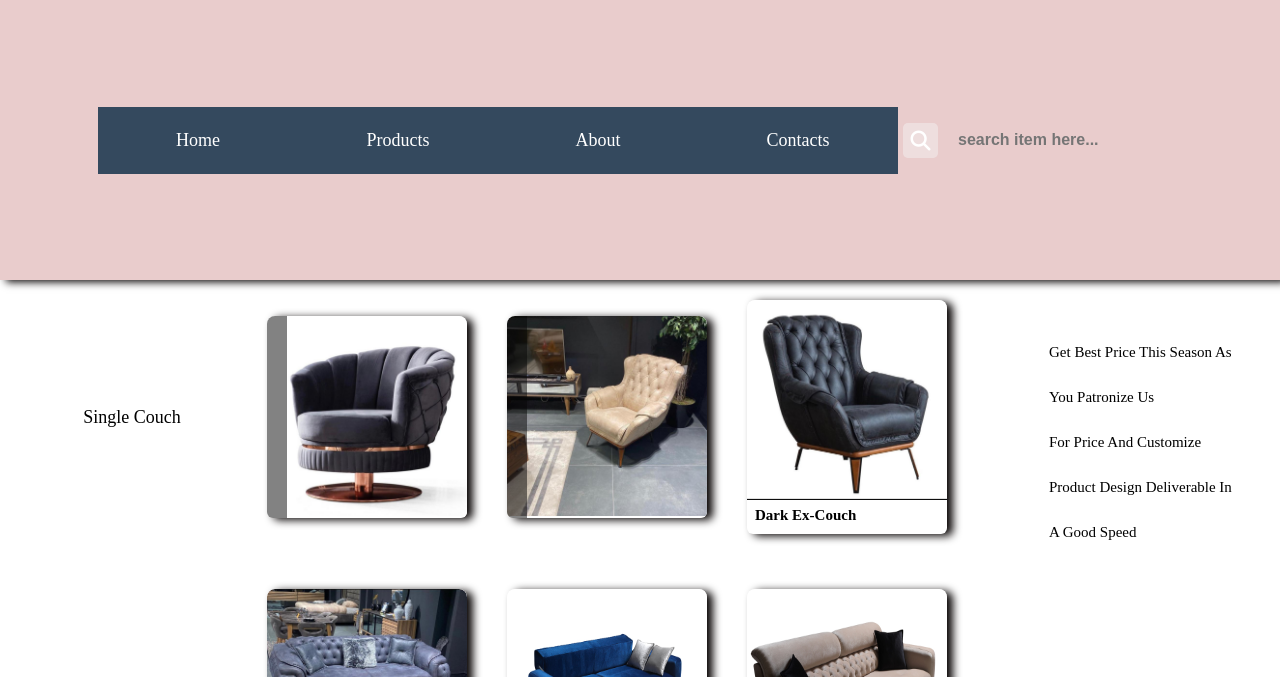
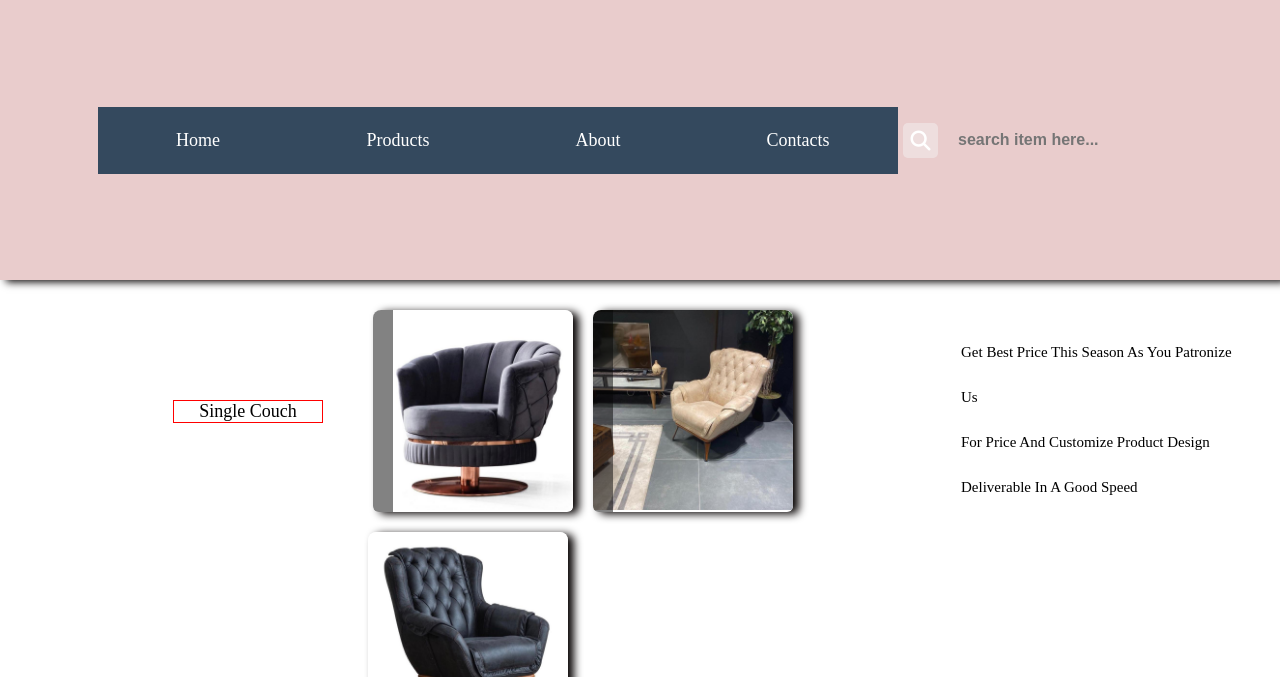
Before and after one commit to ownupalways/Turkishallluxuries, a plain HTML site: page index.html in a window 1280 px wide. Shown: the top 677 px of the page. Drawn offline with Linux system fonts and the light colour scheme.

Commit message:
--- Auto Git Commit ---

```diff
--- a/tal.css
+++ b/tal.css
@@ -244,7 +244,7 @@ li {
     flex-wrap: wrap;
     justify-content: center;
     align-items: center;
-    margin:0 4rem 1.5rem 0;
+    margin:0 4rem;
     border-radius: 5px;
     -webkit-border-radius: 5px;
     -moz-border-radius: 5px;
@@ -262,18 +262,18 @@ li {
 }
 
 .ScrollTab .lableIn {
-    /* padding: 10px; */
     margin: 4rem;
     width: 150px;
     font-size: 18px;
     text-align: center;
+    border: red 1px solid;
 
 }
 
 #card{
     position: relative;
     overflow: hidden;
-    margin:20px;
+    margin:10px;
     width: 200px;
     /* width: min(700px, 90%, 220px);
     height: max(300px, 90%, 40vh); */
@@ -347,7 +347,8 @@ li {
     flex-wrap: wrap;
 }
 .main {
-    flex: 80%;
+    flex: 60%;
+    margin: 2rem 4rem;
 }
 
 .sideOffIn {
```
